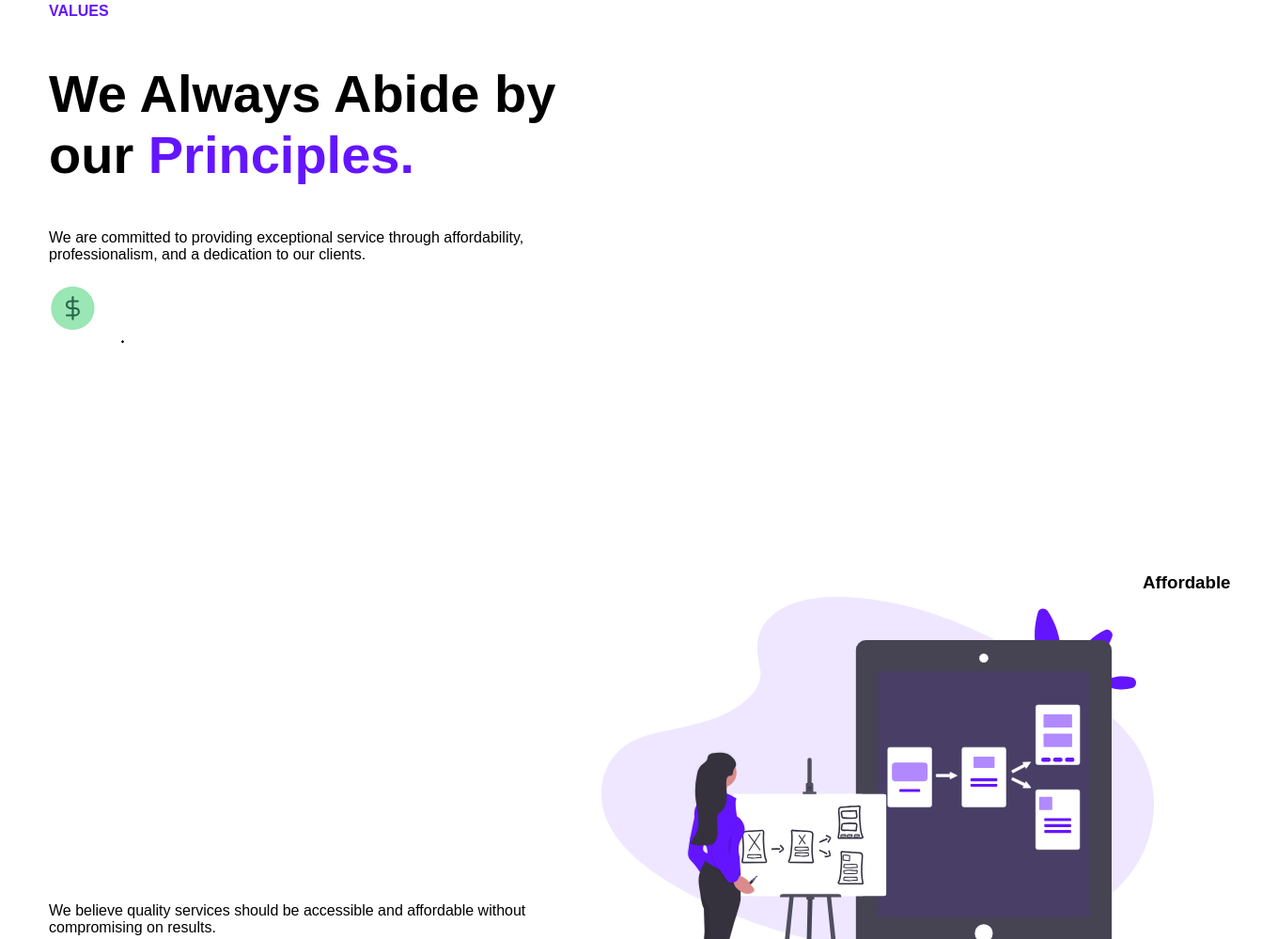
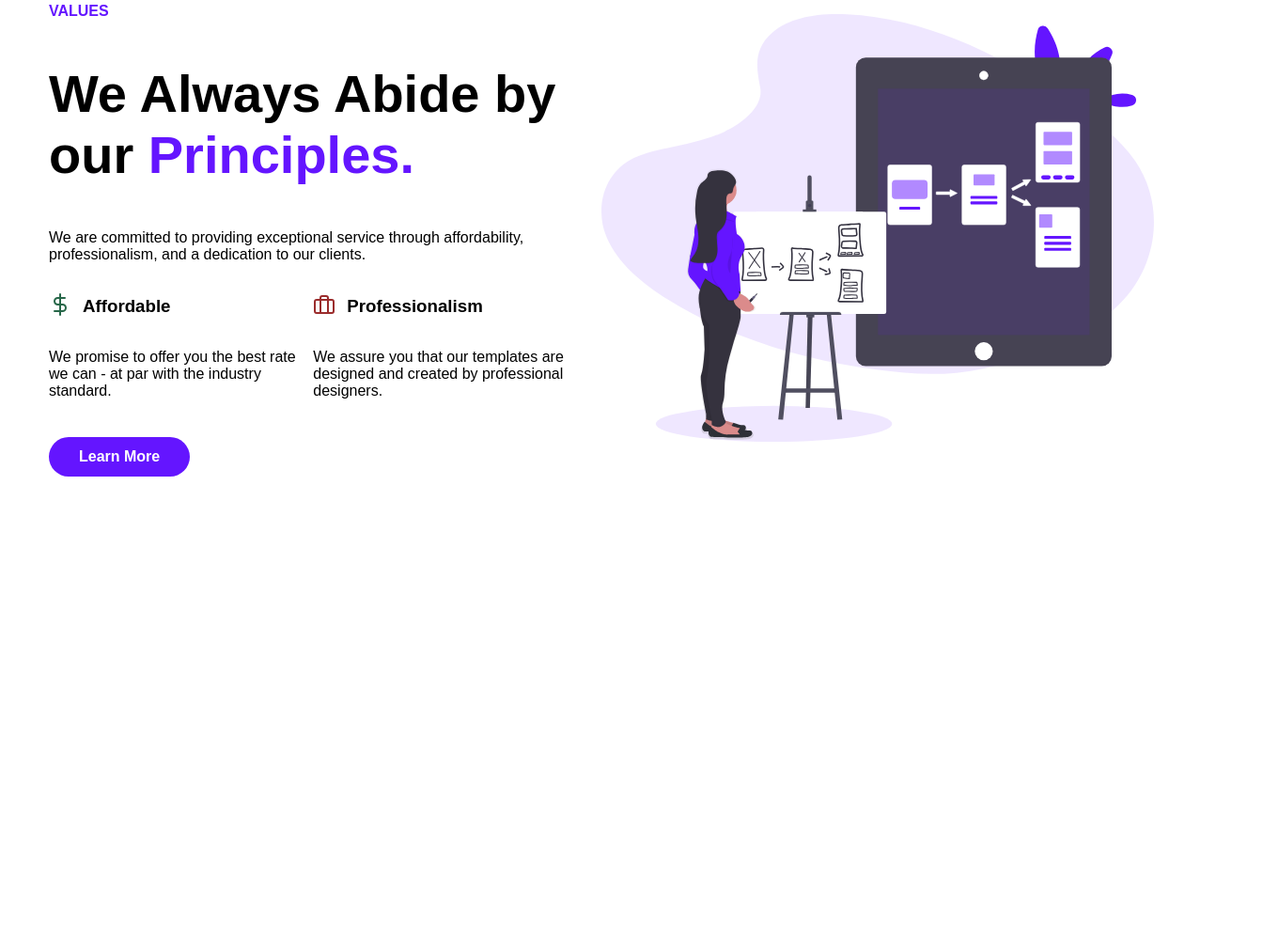
Before and after one commit to haney-code/mod3-final-project-haney, a plain HTML site: page index.html in a window 1280 px wide. Shown: the part 2946-3945 px from the top of the page at 94% size, 1360 px wide, since content can reach past the window. After the commit the page ends 3461 px from the top, so only its background shows below. Drawn offline with Linux system fonts and the light colour scheme.

Commit message:
Complete values section

```diff
--- a/index.html
+++ b/index.html
@@ -306,29 +306,70 @@
                 <!-- Affordable -->
                 <div class="values__principle">
                   <div class="values__principle-heading">
-                    <img src="assets/affordable.png" alt="Affordable" />
+                    <figure class="value__img--wrapper">
+                      <svg
+                        xmlns="http://www.w3.org/2000/svg"
+                        width="24"
+                        height="24"
+                        viewBox="0 0 24 24"
+                        fill="none"
+                        stroke="rgba(39, 103, 73, 1)"
+                        stroke-width="2"
+                        stroke-linecap="round"
+                        stroke-linejoin="round"
+                        class="value__img"
+                      >
+                        <line x1="12" y1="1" x2="12" y2="23"></line>
+                        <path
+                          d="M17 5H9.5a3.5 3.5 0 0 0 0 7h5a3.5 3.5 0 0 1 0 7H6"
+                        ></path>
+                      </svg>
+                    </figure>
+
                     <h3>Affordable</h3>
                   </div>
 
                   <p>
-                    We believe quality services should be accessible and
-                    affordable without compromising on results.
+                    We promise to offer you the best rate we can - at par with
+                    the industry standard.
                   </p>
                 </div>
 
                 <!-- Professionalism -->
                 <div class="values__principle">
                   <div class="values__principle-heading">
-                    <img
-                      src="assets/professionalism.png"
-                      alt="Professionalism"
-                    />
+                    <figure class="value__img--wrapper">
+                      <svg
+                        xmlns="http://www.w3.org/2000/svg"
+                        width="24"
+                        height="24"
+                        viewBox="0 0 24 24"
+                        fill="none"
+                        stroke="rgba(155, 44, 44, 1)"
+                        stroke-width="2"
+                        stroke-linecap="round"
+                        stroke-linejoin="round"
+                        class="value__img"
+                      >
+                        <rect
+                          x="2"
+                          y="7"
+                          width="20"
+                          height="14"
+                          rx="2"
+                          ry="2"
+                        ></rect>
+                        <path
+                          d="M16 21V5a2 2 0 0 0-2-2h-4a2 2 0 0 0-2 2v16"
+                        ></path>
+                      </svg>
+                    </figure>
                     <h3>Professionalism</h3>
                   </div>
 
                   <p>
-                    We approach every project with integrity, expertise, and a
-                    commitment to delivering outstanding results.
+                    We assure you that our templates are designed and created by
+                    professional designers.
                   </p>
                 </div>
               </div>
--- a/style.css
+++ b/style.css
@@ -458,4 +458,33 @@ body {
   display: flex;
   align-items: center;
   gap: 12px;
+  justify-content: flex-start;
 }
+
+.values__principles {
+  display: flex;
+  flex-wrap: nowrap;
+  width: 100%;
+}
+
+.values__principle p {
+  text-align: left;
+  margin-left: 0;
+  padding-left: 0;
+}
+
+.value__img--wrapper {
+  margin: 0;
+  padding: 0;
+}
+
+.values__button {
+  display: inline-block;
+  background-color: #6415ff;
+  color: white;
+  padding: 12px 32px;
+  border-radius: 999px;
+  text-decoration: none;
+  font-weight: bold;
+  margin-top: 24px;
+}
```
